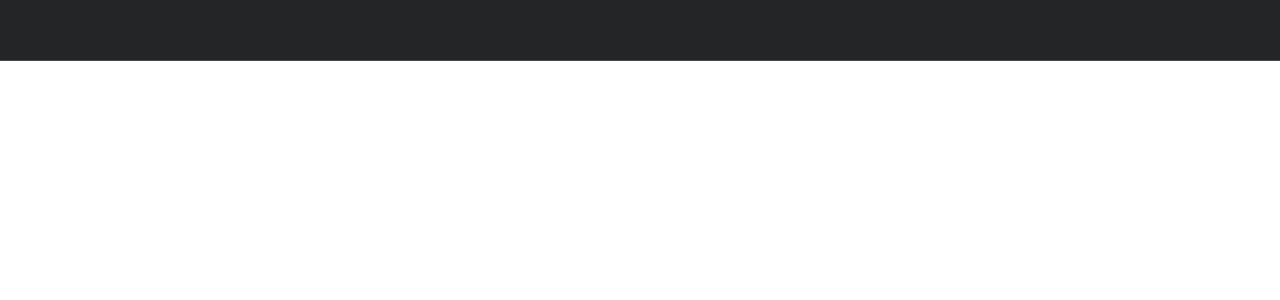
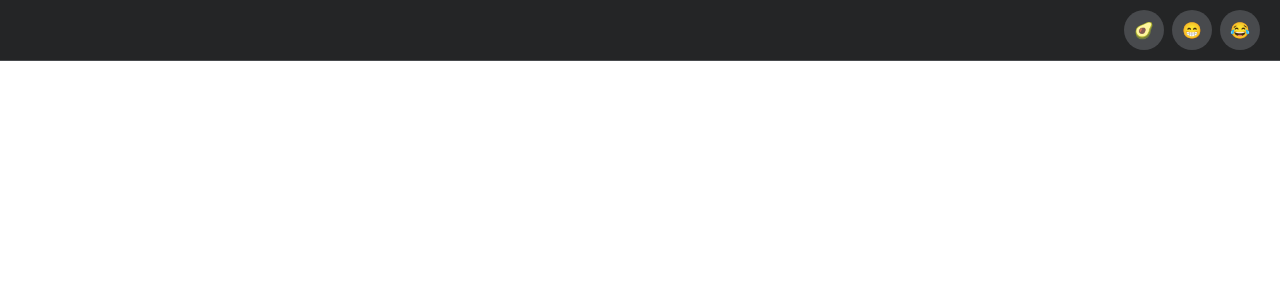
Before and after one commit to Sangeethshiv36/fb-react-components, a React (Create React App) app: page / in a window 1280 px wide. Shown: the top 300 px of the page. Built offline with nearby package versions, Linux system fonts and the light colour scheme.

Commit message:
Navbar setup done and styled

```diff
--- a/src/App.js
+++ b/src/App.js
@@ -1,10 +1,15 @@
 import React from 'react';
 import Navbar from './components/Navbar';
+import NavItem from './components/NavItem';
 
 function App() {
   return (
     <>
-      <Navbar></Navbar>
+      <Navbar>
+        <NavItem icon="🥑" />
+        <NavItem icon="😁" />
+        <NavItem icon="😂" />
+      </Navbar>
     </>
   );
 }
--- /dev/null
+++ b/src/components/NavItem.js
@@ -0,0 +1,13 @@
+import React from 'react';
+
+function NavItem({ icon }) {
+  return (
+    <li className="nav-item">
+      <a href="#" className="icon-button">
+        {icon}
+      </a>
+    </li>
+  );
+}
+
+export default NavItem;
--- a/src/components/Navbar.js
+++ b/src/components/Navbar.js
@@ -1,9 +1,9 @@
 import React from 'react';
 
-function Navbar() {
+function Navbar({ children }) {
   return (
     <nav className="navbar">
-      <ul className="navbar-nav"></ul>
+      <ul className="navbar-nav">{children}</ul>
     </nav>
   );
 }
--- a/src/index.css
+++ b/src/index.css
@@ -14,7 +14,7 @@
 
 :root {
   --bg: #242526;
-  --bg-accent: #48414d;
+  --bg-accent: #484a4d;
   --text-color: #dadce1;
   --nav-size: 60px;
   --border: 1px solid #474a4d;
@@ -46,3 +46,28 @@
   display: flex;
   justify-content: flex-end;
 }
+
+.nav-item {
+  width: calc(var(--nav-size) * 0.8);
+  display: flex;
+  align-items: center;
+  justify-content: center;
+}
+
+.icon-button {
+  --button-size: calc(var(--nav-size) * 0.5);
+  width: var(--button-size);
+  height: var(--button-size);
+  border-radius: 50%;
+  background-color: var(--bg-accent);
+  display: flex;
+  justify-content: center;
+  align-items: center;
+  padding: 5px;
+  margin: 2px;
+  transition: filter 300ms;
+}
+
+.icon-button:hover {
+  filter: brightness(1.2);
+}
```
